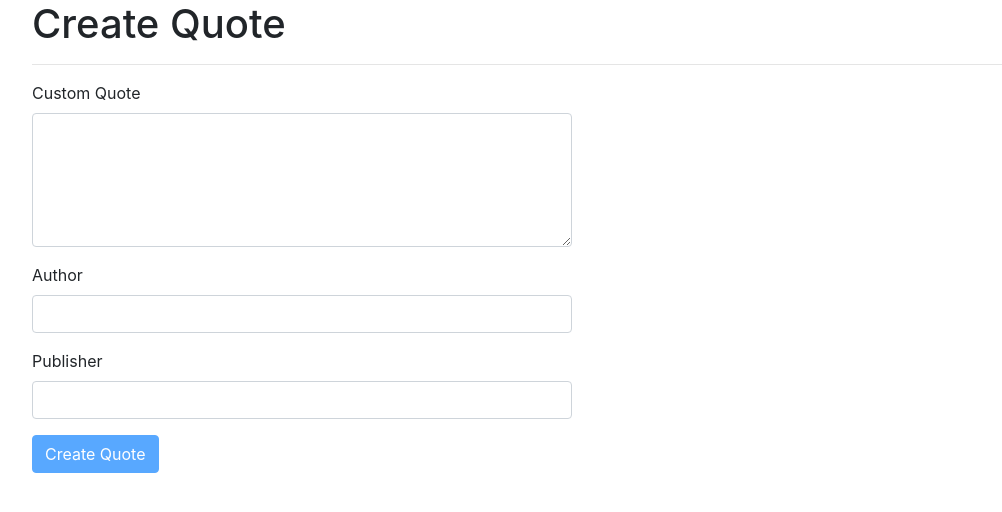
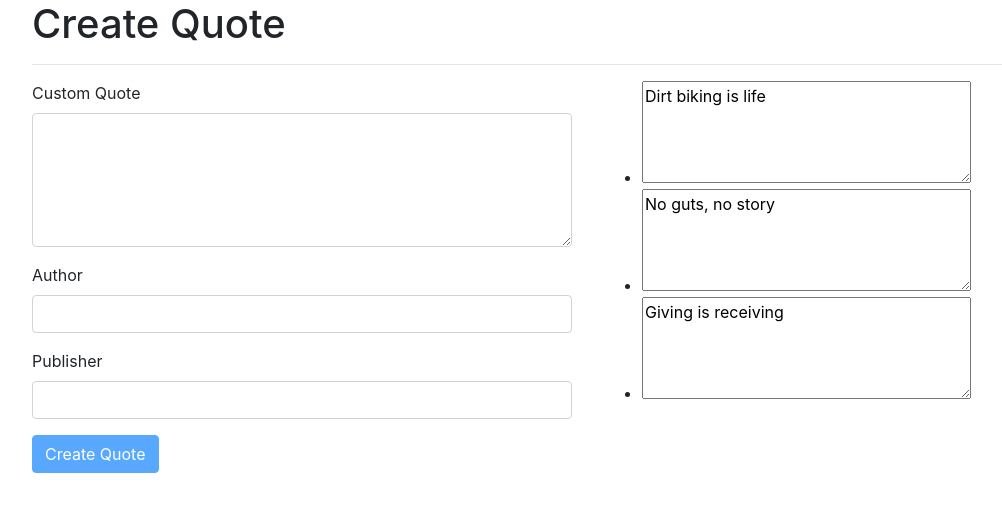
Before and after one commit to nimomaina/quotes, an Angular app: page / in a window 1280 px wide. Shown: the top 512 px of the page, without its empty margins (53-1055 px from the left). Built offline with nearby package versions, Linux system fonts and the light colour scheme.

Commit message:
Add component to display other quotes

```diff
--- a/src/app/app.component.html
+++ b/src/app/app.component.html
@@ -1,52 +1 @@
-<div class="container">
-  <h1>Create Quote</h1>
-  <hr>
-  <div class="row">
-    <div class="col-md-6">
-  <form #userForm="ngForm">
-
-    <!-- {{userModel | json}} -->
-    <div class="form-group">
-      <label>Custom Quote</label>
-      <textarea id="" cols="70" rows="5" required #quote = "ngModel" [class.is-invalid] ="quote.invalid && quote.touched" class="form-control" name="quote" [(ngModel)]="userModel.quote">
-
-      </textarea>
-      <small class = "text-danger" [class.d-none] = "quote.valid || quote.untouched ">Input your quote here</small>
-    </div>
-
-    <div class="form-group">
-      <label>Author</label>
-      <input type="text" required #author = "ngModel" [class.is-invalid] ="author.invalid && author.touched" class="form-control" name="author" [(ngModel)]="userModel.author">
-      <small class = "text-danger" [class.d-none] = "author.valid || author.untouched ">Please fill in the Author</small>
-    </div>
-    <div class="form-group">
-      <label>Publisher</label>
-      <input type="text" required #publisher = "ngModel" [class.is-invalid] ="publisher.invalid && publisher.touched" class="form-control" name="publisher" [(ngModel)]="userModel.publisher">
-      <small class = "text-danger" [class.d-none] = "publisher.valid || publisher.untouched ">Please fill in the publisher's name</small>
-    </div>
-
-
-
-
-    <button [disabled] ="userForm.form.invalid" class="btn btn-primary" type="submit">Create Quote</button>
-
-
-  </form>
-</div>
-<!-- end of col 1 -->
-<div class="col-md-6">
-  <p>
-      {{userModel.quote}}
-  </p>
-  <p>
-      {{userModel.author}}
-  </p>
-  <p>
-      {{userModel.publisher}}
-  </p>
-
-</div>
-<!-- end of col 2 -->
-</div>
-<!-- end of row -->
-</div>
+<app-quote> </app-quote>
--- a/src/app/app.component.ts
+++ b/src/app/app.component.ts
@@ -7,6 +7,6 @@ import { Quote } from './quote';
   styleUrls: ['./app.component.css']
 })
 export class AppComponent {
-  title = 'Quotes';
-  userModel = new Quote('', '','');
+  // title = 'Quotes';
+  // userModel = new Quote('', '','');
 }
--- a/src/app/quote.ts
+++ b/src/app/quote.ts
@@ -1,4 +1,4 @@
 export class Quote {
-    constructor(  public quote:string, public author:string, public publisher:string){
+    constructor(  public custom:string, public author:string, public publisher:string){
     }
 }
--- a/src/app/quote/quote.component.html
+++ b/src/app/quote/quote.component.html
@@ -1,3 +1,42 @@
-<p>
-  quote works!
-</p>
+<div class="container">
+  <h1>Create Quote</h1>
+  <hr>
+  <div class="row">
+    <div class="col-md-6">
+      <form #userForm="ngForm">
+
+        <!-- {{userModel | json}} -->
+        <div class="form-group">
+          <label>Custom Quote</label>
+          <textarea id="" cols="70" rows="5" required #quote="ngModel" [class.is-invalid]="quote.invalid && quote.touched" class="form-control" name="quote" [(ngModel)]="userModel.quote">
+
+      </textarea>
+          <small class="text-danger" [class.d-none]="quote.valid || quote.untouched ">Input your quote here</small>
+        </div>
+
+        <div class="form-group">
+          <label>Author</label>
+          <input type="text" required #author="ngModel" [class.is-invalid]="author.invalid && author.touched" class="form-control" name="author" [(ngModel)]="userModel.author">
+          <small class="text-danger" [class.d-none]="author.valid || author.untouched ">Please fill in the Author</small>
+        </div>
+        <div class="form-group">
+          <label>Publisher</label>
+          <input type="text" required #publisher="ngModel" [class.is-invalid]="publisher.invalid && publisher.touched" class="form-control" name="publisher" [(ngModel)]="userModel.publisher">
+          <small class="text-danger" [class.d-none]="publisher.valid || publisher.untouched ">Please fill in the publisher's name</small>
+        </div>
+        <button [disabled]="userForm.form.invalid" class="btn btn-primary" type="submit">Create Quote</button>
+
+
+      </form>
+    </div>
+    <!-- end of col 1 -->
+    <div class="col-md-6">
+      <ul>
+        <li *ngFor="let quote of quotes"><textarea name="name" rows="4" cols="30">{{quote.custom}}</textarea></li>
+      </ul>
+
+    </div>
+    <!-- end of col 2 -->
+  </div>
+  <!-- end of row -->
+</div>
--- a/src/app/quote/quote.component.ts
+++ b/src/app/quote/quote.component.ts
@@ -1,5 +1,5 @@
-import { Component, OnInit } from '@angular/core';
-
+import { Component, OnInit} from '@angular/core';
+import {Quote} from '../quote';
 @Component({
   selector: 'app-quote',
   templateUrl: './quote.component.html',
@@ -7,6 +7,14 @@ import { Component, OnInit } from '@angular/core';
 })
 export class QuoteComponent implements OnInit {
 
+  quotes = [
+    new Quote ('Dirt biking is life','Osman Sabir','Hassan'),
+    new Quote('No guts, no story','Chris Brady','Chris Brady'),
+    new Quote('Giving is receiving','Ali Omar','Omar'),
+  ];
+
+  userModel = new Quote('', '','');
+
   constructor() { }
 
   ngOnInit() {
```
